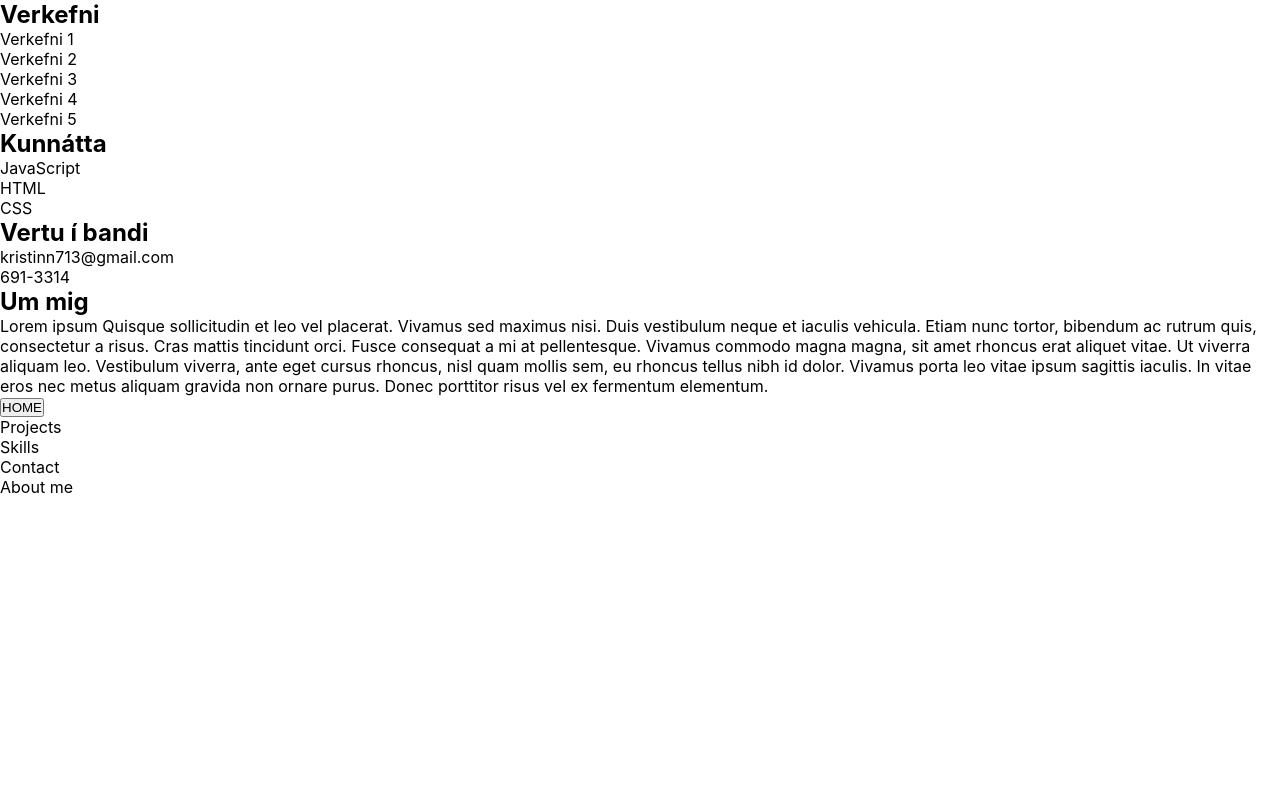
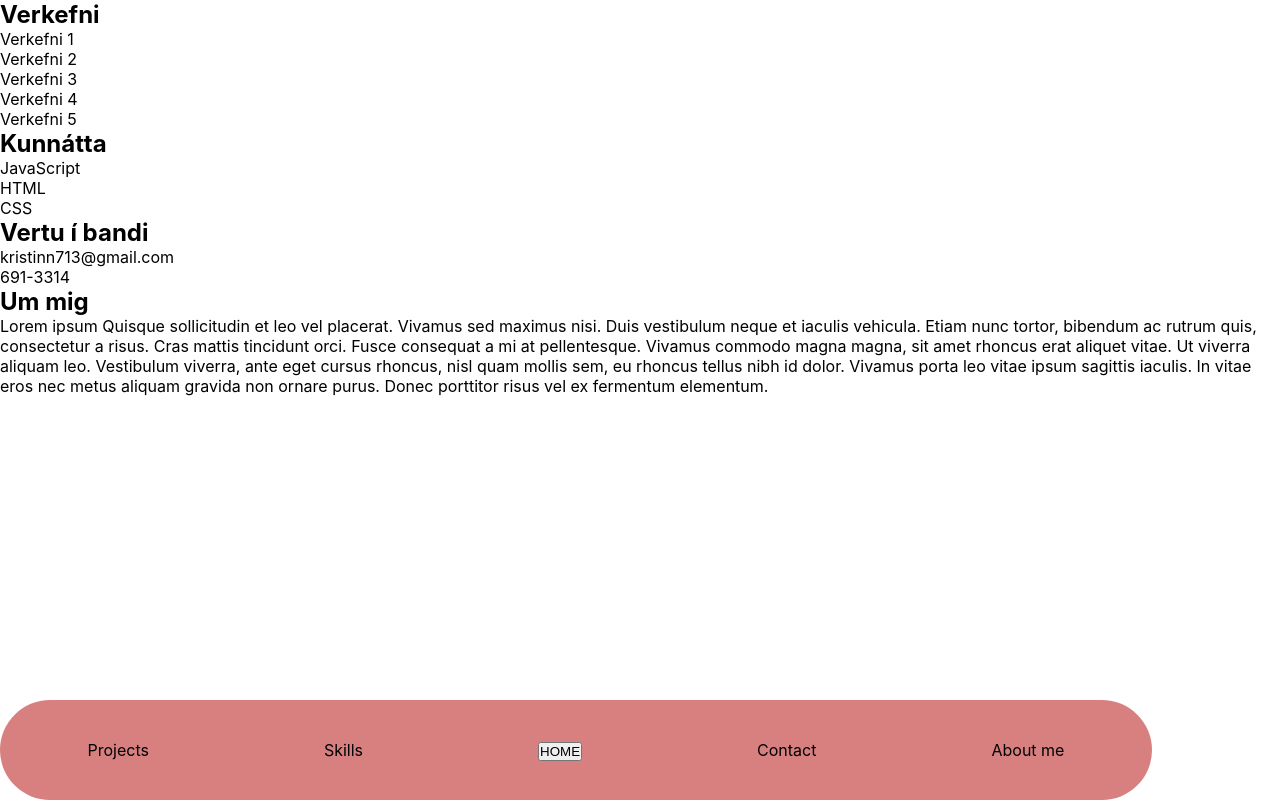
Before and after one commit to Kristinn-Thor/Kristionn-Thor.github.io, a React (Create React App) app: page / in a window 1280 px wide. Built offline with nearby package versions, Linux system fonts and the light colour scheme.

Commit message:
Smá CSS og jsx

```diff
--- a/src/App.css
+++ b/src/App.css
@@ -1,10 +1,54 @@
-* {
-    margin: 0;
-    padding: 0;
-    box-sizing: border-box;
-  }
+ /*----------------------App-----------------------*/
+ .App {
+   height: 100vh;
+   width: 100vw;
+ }
 
-  body {
-    font-family: -apple-system, BlinkMacSystemFont, 'Segoe UI', 'Roboto', 'Oxygen','Ubuntu',
-    'Cantarell', 'Fira Sans', 'Droid Sans', 'Helvetica Neue', sans-serif;
-  }
+
+/*----------------------NAV-----------------------*/
+.Nav-wrapper {
+  position: absolute;
+  bottom: 0px;
+  display: flex;
+  width: 100%;
+  min-height: 100px;
+}
+
+  .Nav {
+    display: flex;
+    background-color: rgb(216, 128, 128);
+    width: 90vw;
+    min-height: 100px;
+    border-radius: 50px;
+    justify-content: space-around;
+    align-items: center;
+}
+
+.Nav-HomeBtn {
+  order: 3;
+}
+
+.Nav-Projects {
+  order: 1;
+}
+
+.Nav-Skills {
+ order: 2;
+}
+
+.Nav-Contact {
+ order: 4;
+}
+
+.Nav-About {
+  order: 5;
+}
+
+/*----------------------Projects-----------------------*/
+
+
+/*------------------------Skils-------------------------*/
+
+/*----------------------Contact-----------------------*/
+
+/*----------------------About-----------------------*/
--- a/src/App.js
+++ b/src/App.js
@@ -1,5 +1,5 @@
 import React from 'react';
-import './App.css'
+import './App.css';
 import Contact from './pages/Contact';
 import Nav from './components/Nav';
 import Projects from './pages/Projects';
--- a/src/components/Nav.css
+++ /dev/null
@@ -1,9 +0,0 @@
-.Nav {
-    display: flex;
-    background-color: lightgray;
-}
-
-.Nav-Links {
-    list-style: none;
-
-}
--- a/src/components/Nav.js
+++ b/src/components/Nav.js
@@ -2,17 +2,17 @@ import React from 'react';
 
 function Nav() {
     return (
-        <nav className="Nav">
-            <div className="Nav-HomeBtn">
-                <button>HOME</button>
-            </div>
-            <ul className="Nav-Links">
-                <li>Projects</li>
-                <li>Skills</li>
-                <li>Contact</li>
-                <li>About me</li>
-            </ul>
-        </nav>
+        <div className="Nav-wrapper">
+            <nav className="Nav">
+                <div className="Nav-HomeBtn">
+                    <button>HOME</button>
+                </div>
+                <div className="Nav-Projects">Projects</div>
+                <div className="Nav-Skills">Skills</div>
+                <div className="Nav-Contact">Contact</div>
+                <div className="Nav-About">About me</div>
+            </nav>
+        </div>
     );
 }
 
--- /dev/null
+++ b/src/index.css
@@ -0,0 +1,10 @@
+* {
+    margin: 0;
+    padding: 0;
+    box-sizing: border-box;
+  }
+
+  body {
+    font-family: -apple-system, BlinkMacSystemFont, 'Segoe UI', 'Roboto', 'Oxygen','Ubuntu',
+    'Cantarell', 'Fira Sans', 'Droid Sans', 'Helvetica Neue', sans-serif;
+  }
--- a/src/index.js
+++ b/src/index.js
@@ -1,6 +1,7 @@
 import React from 'react';
 import ReactDOM from 'react-dom';
 import App from './App';
+import './index.css';
 
 ReactDOM.render(
   <React.StrictMode>
```
